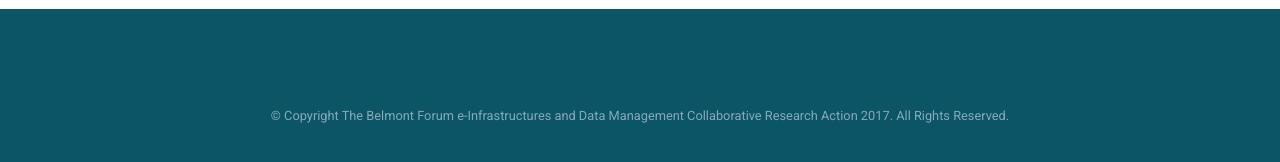
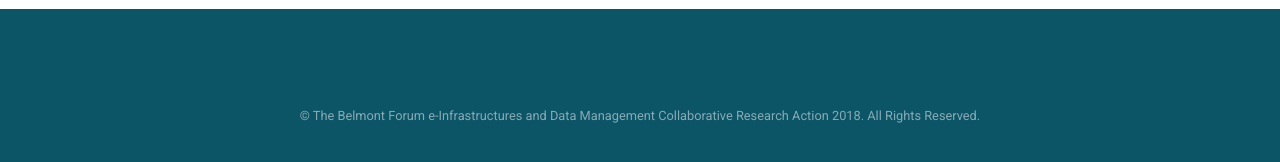
Before and after one commit to bfe-inf/toolkit, a Jekyll site: the page dmt-virtual.html, which Jekyll copies as it is, in a window 1280 px wide and 900 px high, scrolled down 2097 px. Shown: the part 652-814 px from the top of the window. Built offline with Jekyll 4.4.1, drawn with Linux system fonts in a browser that asks for light colours.

Commit message:
Update dmt-virtual.html

```diff
--- a/dmt-virtual.html
+++ b/dmt-virtual.html
@@ -147,7 +147,7 @@
 			<footer id="footer">
 				<div class="inner">
 					<div class="copyright">
-						&copy; Copyright The Belmont Forum e-Infrastructures and Data Management Collaborative Research Action 2017. All Rights Reserved.</a>
+						&copy; The Belmont Forum e-Infrastructures and Data Management Collaborative Research Action 2018. All Rights Reserved.</a>
 					</div>
 				</div>
 			</footer>
```
